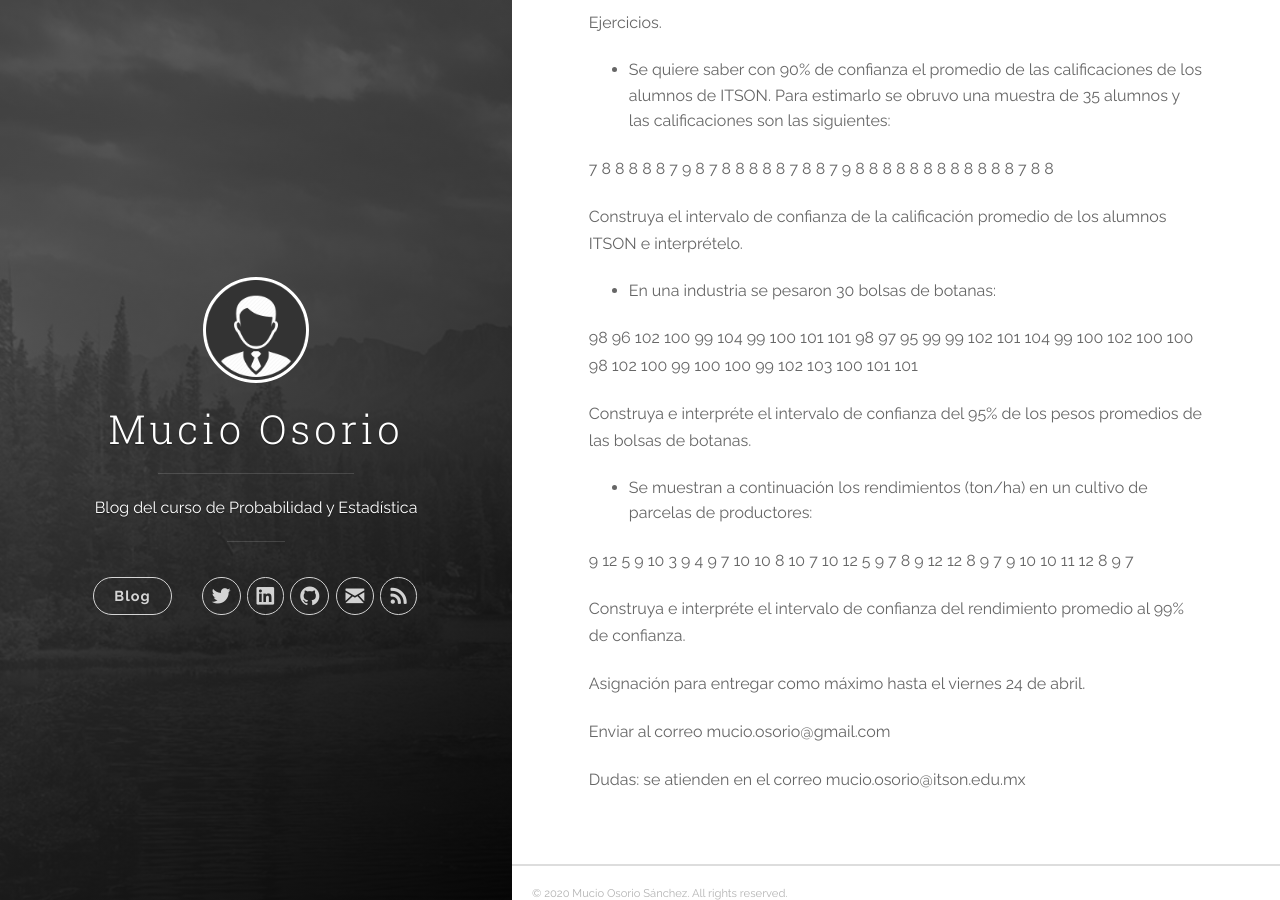
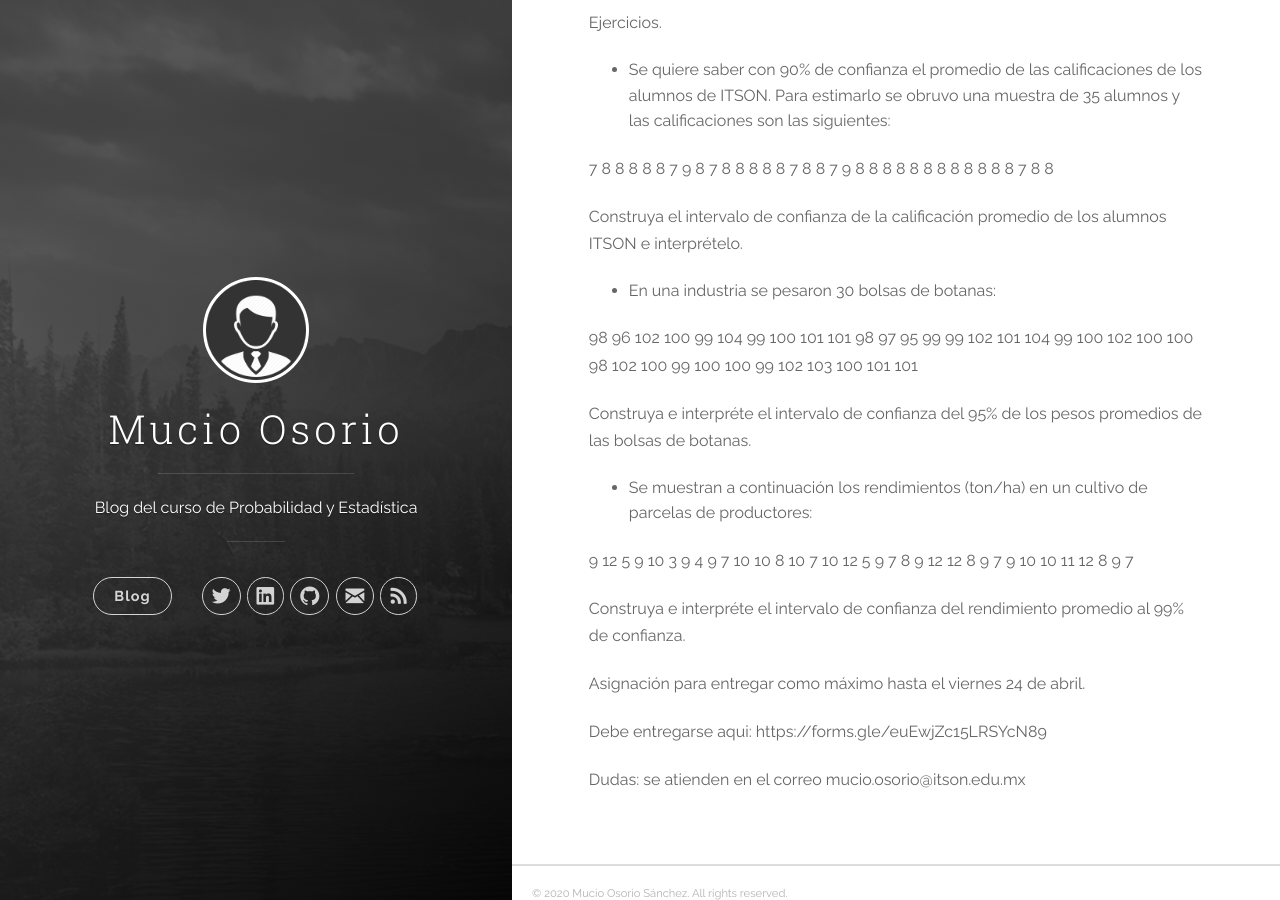
Before and after one commit to mucioosorio/probabilidad, a Jekyll site: the page built from _posts/2020-04-21-intervalo-de-confianza.md, in a window 1280 px wide and 900 px high, scrolled down 2759 px. Built offline with Jekyll 4.4.1, drawn with Linux system fonts in a browser that asks for light colours; nearby versions of some CDN libraries; formulas are drawn with MathJax 3.

Commit message:
Update 2020-04-21-intervalo-de-confianza.md

```diff
--- a/_posts/2020-04-21-intervalo-de-confianza.md
+++ b/_posts/2020-04-21-intervalo-de-confianza.md
@@ -91,6 +91,6 @@ Construya e interpréte el intervalo de confianza del rendimiento promedio al 99
 
 Asignación para entregar como máximo hasta el viernes 24 de abril.
 
-Enviar al correo mucio.osorio@gmail.com
+Debe entregarse aqui: https://forms.gle/euEwjZc15LRSYcN89
 
 Dudas: se atienden en el correo mucio.osorio@itson.edu.mx
```
